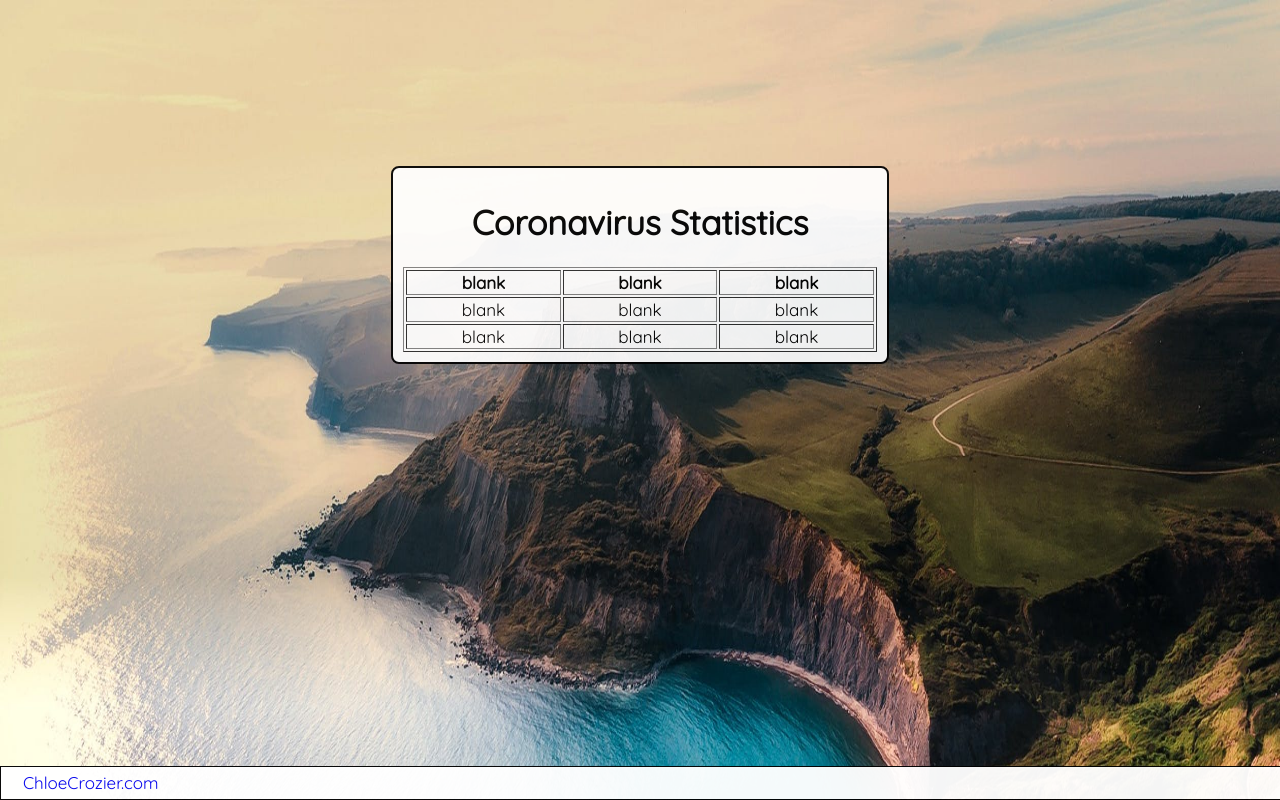
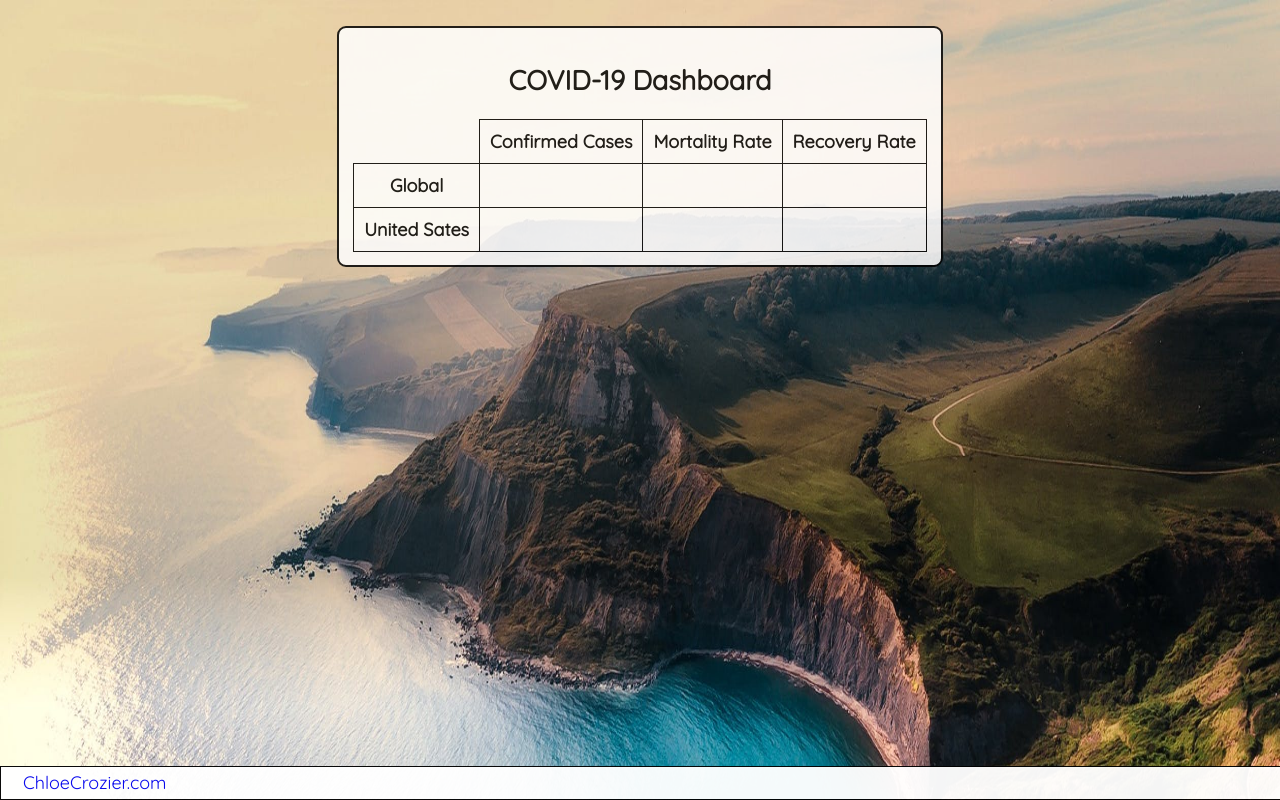
Before and after one commit to ChloeCrozier/chloecrozier.github.io, a plain HTML site: page coronavirus.html in a window 1280 px wide. Drawn offline with Linux system fonts and the light colour scheme; no server answers.

Commit message:
COVID-19 Dashboard

```diff
--- a/coronavirus.html
+++ b/coronavirus.html
@@ -1,28 +1,45 @@
 <!DOCTYPE html>
 <html>
   <head>
-		<title> Chloe Crozier </title>
-    	<link rel="stylesheet" href="./style.css"/>
-    	<link href="./images/favicon.ico" rel="icon" type="image/ico">
+    <title>COVID-19 Dashboard</title>
+    <link rel="stylesheet" href="./style.css" />
+    <link href="./images/favicon.ico" rel="icon" type="image/ico" />
   </head>
   <body class="chloe">
     <div class="box">
-			<h1>Coronavirus Statistics</h1>
-			<table style="width:100%" border="width:1px">
+      <h2>COVID-19 Dashboard</h2>
+
+      <table>
         <tr>
-					<th>blank</th><th>blank</th><th>blank</th>
+          <th></th>
+          <th>Confirmed Cases</th>
+          <th>Mortality Rate</th>
+          <th>Recovery Rate</th>
         </tr>
         <tr>
-					<td>blank</td><td>blank</td><td>blank</td>
+          <td>Global</td>
+          <td global-fill="TotalConfirmed"></td>
+          <td global-fill="TotalDeaths"></td>
+          <td global-fill="TotalRecovered"></td>
         </tr>
         <tr>
-					<td>blank</td><td>blank</td><td>blank</td>
+          <td>United Sates</td>
+          <td country-fill="TotalConfirmed"></td>
+          <td country-fill="TotalDeaths"></td>
+          <td country-fill="TotalRecovered"></td>
         </tr>
+        <!-- <tr>
+          <td>State</d>
+          <td global-fill="TotalConfirmed"></td>
+          <td global-fill="TotalDeaths"></td>
+          <td global-fill="TotalRecovered"></td>
+        </tr> -->
       </table>
     </div>
 
     <div class="bottom">
       <a href="./index.html">ChloeCrozier.com</a>
     </div>
+    <script src="./coronavirus.js"></script>
   </body>
 </html>
--- /dev/null
+++ b/coronavirus.js
@@ -0,0 +1,28 @@
+fetch("https://api.covid19api.com/summary")
+  .then(response => response.json())
+  .then(result => {
+    console.log("Result data:", result);
+
+    for (field in result.Global) {
+      const target = document.querySelector(`[global-fill="${field}"]`);
+      if (target) {
+        const value = result.Global[field];
+        const number = new Intl.NumberFormat().format(value);
+        target.textContent = number;
+      }
+    }
+
+    for (field in result.Countries) {
+      const country = result.Countries[field];
+      if (country.CountryCode === "US") {
+        ["TotalConfirmed", "TotalDeaths", "TotalRecovered"].forEach(key => {
+          const target = document.querySelector(`[country-fill="${key}"]`);
+          if (target) {
+            const value = country[key];
+            const number = new Intl.NumberFormat().format(value);
+            target.textContent = number;
+          }
+        });
+      }
+    }
+  });
--- a/style.css
+++ b/style.css
@@ -3,7 +3,7 @@
 body {
   text-align: center;
   background-size: 100vw 160vh;
-  font-size: 17px;
+  font-size: 18px;
   font-family: "Quicksand", sans-serif;
   margin: 0;
   overflow: hidden;
@@ -17,7 +17,6 @@ body {
   background-image: url("./images/water.jpg");
 }
 
-
 .date {
   background-image: url(./images/dirt.jpg);
   transition: all 1500ms;
@@ -30,15 +29,14 @@ body {
 .box {
   position: relative;
   z-index: 1;
-  width: 37%;
+  width: 45%;
   border: 2px solid black;
-  margin: 13% auto 0 auto;
+  margin: 2% auto 0 auto;
   background-color: white;
-  padding: 10px;
-  opacity: 0.93;
-  border-radius: 8px;
+  padding: 1%;
+  opacity: 0.85;
+  border-radius: 9px;
 }
-
 
 a {
   padding: 6px 12px;
@@ -53,7 +51,6 @@ a {
 a:hover {
   font-weight: bold;
 }
-
 
 .bottom {
   bottom: 0;
@@ -74,7 +71,6 @@ a:hover {
   list-style: none;
 }
 
-
 .design {
   background-image: url(./images/water.jpg);
   transition: all 1500ms;
@@ -91,3 +87,19 @@ a:hover {
   left: 0;
   right: 0;
 }
+
+table {
+  border-collapse: collapse;
+  margin: 0 auto;
+}
+th,
+td {
+  border: 1px solid;
+  padding: 10px;
+}
+tr:first-of-type th:first-of-type {
+  border: none;
+}
+tr td:first-of-type {
+  font-weight: bold;
+}
```
Lines whose indentation alone changed are shown as unchanged.
